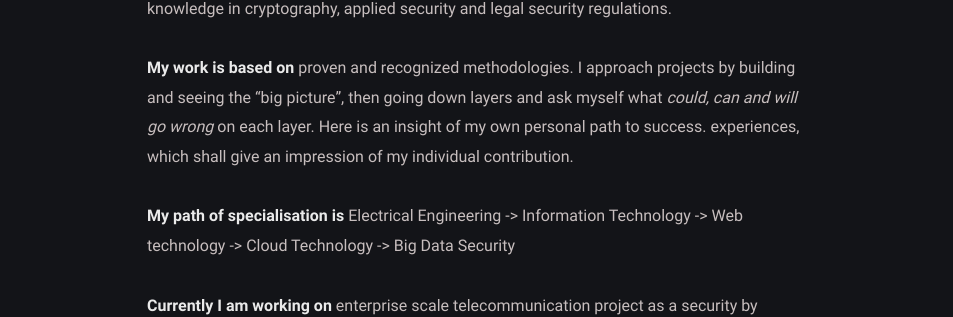
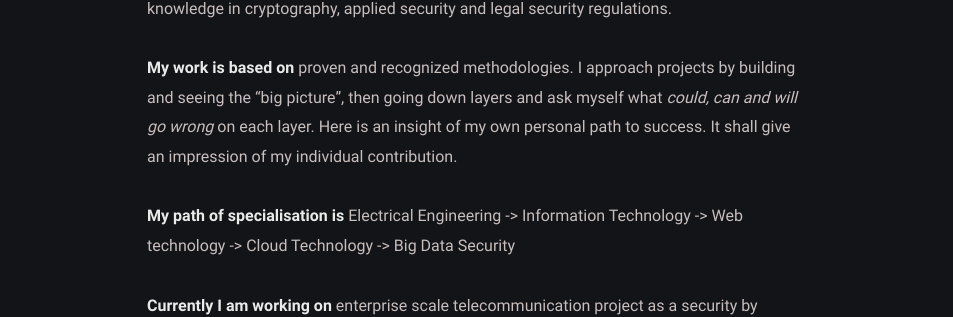
Before and after one commit to securebitAsif/fabulous-jupiter-8f84d, a Jekyll site: the page built from about.md, in a window 1280 px wide. Shown: the part 337-654 px from the top of the page, without its empty margins (163-1116 px from the left). Built offline with Jekyll 4.4.1, drawn with Linux system fonts in a browser that asks for light colours.

Commit message:
about.md: changed

```diff
--- a/about.md
+++ b/about.md
@@ -7,7 +7,7 @@ comments: false
 ---
 
 **I am an Experienced IT Security-Expert and Cloud Solution enthusiast** with profound knowledge in cryptography, applied security and legal security regulations.<br><br>
-**My work is based on** proven and recognized methodologies. I approach projects by building and seeing the “big picture”, then going down layers and ask myself what *could, can and will go wrong* on each layer. Here is an insight of my own personal path to success. experiences, which shall give an impression of my individual contribution.
+**My work is based on** proven and recognized methodologies. I approach projects by building and seeing the “big picture”, then going down layers and ask myself what *could, can and will go wrong* on each layer. Here is an insight of my own personal path to success. It shall give an impression of my individual contribution.
 
 **My path of specialisation is** Electrical Engineering -> Information Technology -> Web technology -> Cloud Technology -> Big Data Security
 
```
